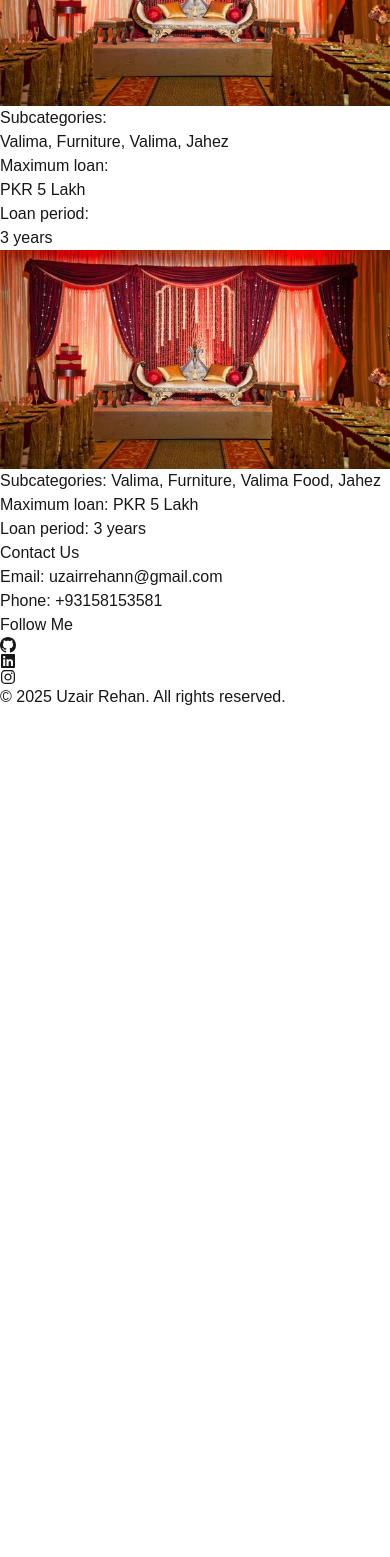
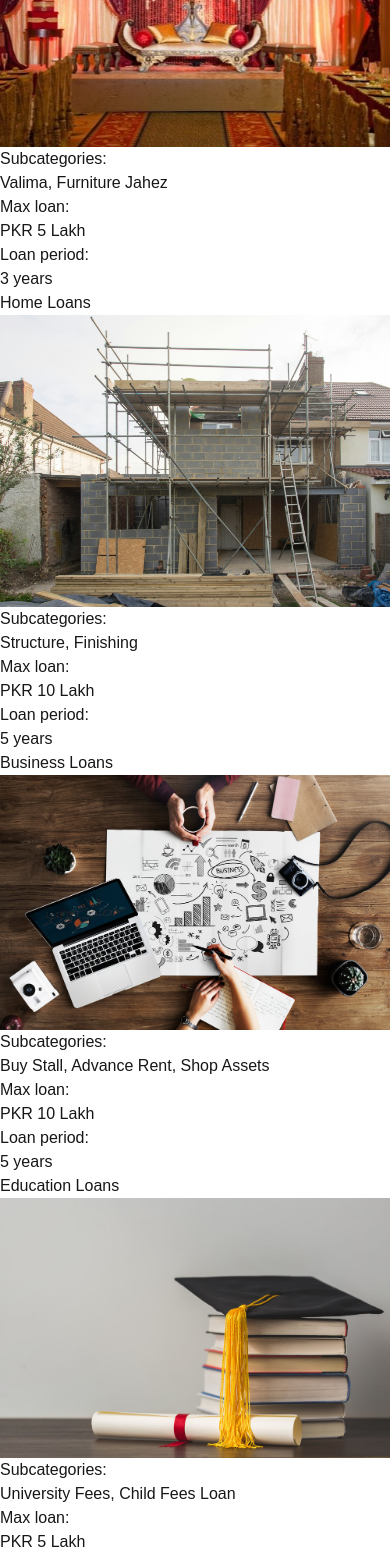
Before and after one commit to uzairrehan/islamic-qarz, a Next.js app in the folder client/: page /explore in a window 390 px wide. Shown: the part 432-1989 px from the top of the page. Before the commit the page ends 1141 px from the top, so only its background shows below. Built offline with nearby package versions, Linux system fonts and the light colour scheme.

Commit message:
explore section completed

```diff
--- a/client/src/app/explore/page.tsx
+++ b/client/src/app/explore/page.tsx
@@ -12,46 +12,138 @@ function Explore() {
           id="wedding"
           className="text-center text-2xl md:text-4xl py-12 font-extrabold"
         >
-          Wedding
+          Wedding Loans
         </div>
-        <div className="flex justify-center gap-5 md:gap-20 items-center flex-row w-full">
+        <div className="flex justify-center gap-4 md:gap-20 items-center flex-row w-full">
           <Image
             src={"/wedding.jpg"}
             alt="wedding"
             height={1000}
             width={1000}
-            className="md:w-[500px] w-60 rounded-xl"
+            className="md:w-[500px] md:h-[280px] w-[250px] h-[125px] rounded-xl"
           />
-          <div className="flex flex-col gap-1 md:gap-3">
+          <div className="flex flex-col gap-1 md:gap-3  md:w-full w-[126px]">
             <div>
-              <h1 className="text-xs md:text-xl font-extrabold">Subcategories: </h1>
-              <p className="text-xs font-light">
-                Valima, Furniture, Valima, Jahez
+              <h1 className="text-xs md:text-xl font-extrabold">
+                Subcategories:{" "}
+              </h1>
+              <p className="text-xs font-light w-full">
+                Valima, Furniture Jahez
               </p>
             </div>
             <div>
-              <h3 className="text-xs md:text-xl font-extrabold">Maximum loan: </h3>
+              <h3 className="text-xs md:text-xl font-extrabold">Max loan: </h3>
               <p className="text-xs font-light">PKR 5 Lakh</p>
             </div>
             <div>
-              <h3 className="text-xs md:text-xl font-extrabold">Loan period: </h3>
+              <h3 className="text-xs md:text-xl font-extrabold">
+                Loan period:{" "}
+              </h3>
               <p className="text-xs font-light">3 years</p>
             </div>
           </div>
         </div>
-
-        <div>
+        <div
+          id="home"
+          className="text-center text-2xl md:text-4xl py-12 font-extrabold"
+        >
+          Home Loans
+        </div>
+        <div className="flex justify-center gap-4 md:gap-20 items-center flex-row w-full">
           <Image
-            src={"/wedding.jpg"}
-            alt="wedding"
+            src={"/construction.jpeg"}
+            alt="construction"
             height={1000}
             width={1000}
-            className="md:w-[500px] w-64 rounded-xl "
+            className="md:w-[500px] md:h-[280px] w-[250px] h-[125px] rounded-xl"
           />
-          <div>
-            <h1>Subcategories: Valima, Furniture, Valima Food, Jahez</h1>
-            <h3>Maximum loan: PKR 5 Lakh</h3>
-            <h3>Loan period: 3 years</h3>
+          <div className="flex flex-col gap-1 md:gap-3  md:w-full w-[126px]">
+            <div>
+              <h1 className="text-xs md:text-xl font-extrabold">
+                Subcategories:{" "}
+              </h1>
+              <p className="text-xs font-light  w-full">Structure, Finishing</p>
+            </div>
+            <div>
+              <h3 className="text-xs md:text-xl font-extrabold">Max loan: </h3>
+              <p className="text-xs font-light">PKR 10 Lakh</p>
+            </div>
+            <div>
+              <h3 className="text-xs md:text-xl font-extrabold">
+                Loan period:{" "}
+              </h3>
+              <p className="text-xs font-light">5 years</p>
+            </div>
+          </div>
+        </div>
+        <div
+          id="business"
+          className="text-center text-2xl md:text-4xl py-12 font-extrabold"
+        >
+          Business Loans
+        </div>
+        <div className="flex justify-center gap-4 md:gap-20 items-center flex-row w-full">
+          <Image
+            src={"/business.jpg"}
+            alt="business"
+            height={1000}
+            width={1000}
+            className="md:w-[500px] md:h-[280px] w-[250px] h-[125px] rounded-xl"
+          />
+          <div className="flex flex-col gap-1 md:gap-3 md:w-full w-[126px]">
+            <div>
+              <h1 className="text-xs md:text-xl font-extrabold">
+                Subcategories:{" "}
+              </h1>
+              <p className="text-xs font-light  w-full">
+                Buy Stall, Advance Rent, Shop Assets
+              </p>
+            </div>
+            <div>
+              <h3 className="text-xs md:text-xl font-extrabold">Max loan: </h3>
+              <p className="text-xs font-light">PKR 10 Lakh</p>
+            </div>
+            <div>
+              <h3 className="text-xs md:text-xl font-extrabold">
+                Loan period:{" "}
+              </h3>
+              <p className="text-xs font-light">5 years</p>
+            </div>
+          </div>
+        </div>
+        <div
+          id="education"
+          className="text-center text-2xl md:text-4xl py-12 font-extrabold"
+        >
+          Education Loans
+        </div>
+        <div className="flex justify-center gap-4 md:gap-20 items-center flex-row w-full">
+          <Image
+            src={"/education.jpg"}
+            alt="education"
+            height={1000}
+            width={1000}
+            className="md:w-[500px] md:h-[280px] w-[250px] h-[125px] rounded-xl"
+          />
+          <div className="flex flex-col gap-1 md:gap-3 md:w-full w-[126px]">
+            <div>
+              <h1 className="text-xs md:text-xl font-extrabold">
+                Subcategories:{" "}
+              </h1>
+              <p className="text-xs font-light  w-full">
+                University Fees, Child Fees Loan
+              </p>
+            </div>
+            <div>
+              <h3 className="text-xs md:text-xl font-extrabold">Max loan: </h3>
+              <p className="text-xs font-light">PKR 5 Lakh</p>
+            </div>
+            <div>
+              <h3 className="text-xs md:text-xl font-extrabold">
+                Loan period:{" "}
+              </h3>
+              <p className="text-xs font-light">4 years</p>
+            </div>
           </div>
         </div>
       </div>
```
Also changed, not shown: client/public/wedding.jpg.
